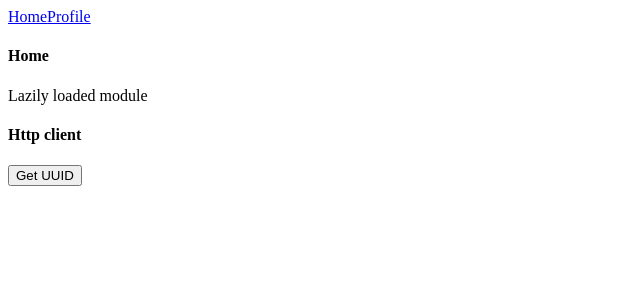
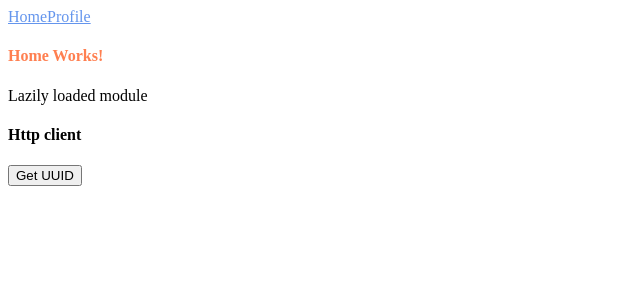
Before and after one commit to meetPrasanth/angular5-starter-kit, an Angular app: page / in a window 1280 px wide. Shown: the top 300 px of the page, without its empty margins (0-640 px from the left). Built offline with nearby package versions, Linux system fonts and the light colour scheme.

Commit message:
Scss with importable styles added

```diff
--- a/src/app/pages/home/home.component.html
+++ b/src/app/pages/home/home.component.html
@@ -1,5 +1,6 @@
 
-<h4>Home</h4>
+<div class="home-container">
+<h4 class="title" >Home Works!</h4>
 <p>
   Lazily loaded module
 </p>
@@ -7,3 +8,4 @@
 <h4>Http client</h4>
 <button (click)="mGetUUID()">Get UUID</button>
 <div>{{httpResponse | json}}</div>
+</div>
--- a/src/app/pages/home/home.component.scss
+++ b/src/app/pages/home/home.component.scss
@@ -0,0 +1,9 @@
+
+@import 'src/theme/styles';
+
+.home-container {
+
+    .title {
+        color: $danger-color;
+    }
+}
--- a/src/app/pages/profile/profile.component.html
+++ b/src/app/pages/profile/profile.component.html
@@ -1,5 +1,5 @@
 
-<h4>Profile works!</h4>
+<h4 class="title">Profile works!</h4>
 <p>
   Lazily loaded module
 </p>
--- a/src/app/pages/profile/profile.component.scss
+++ b/src/app/pages/profile/profile.component.scss
@@ -0,0 +1,5 @@
+@import 'src/theme/styles';
+
+.title {
+    color: $danger-color;
+}
--- a/src/styles.scss
+++ /dev/null
@@ -1 +0,0 @@
-/* You can add global styles to this file, and also import other style files */
--- /dev/null
+++ b/src/theme/styles.scss
@@ -0,0 +1,11 @@
+/* You can add global styles to this file, and also import other style files */
+
+@import './variables.scss';
+
+a{
+    color: $primary-color;
+}
+
+.title {
+    color: $warn-color;
+}
--- /dev/null
+++ b/src/theme/variables.scss
@@ -0,0 +1,5 @@
+
+$primary-color: cornflowerblue;
+$accent-color: darkslategrey;
+$warn-color: orange;
+$danger-color: coral;
```
Also changed, not shown: .angular-cli.json.
